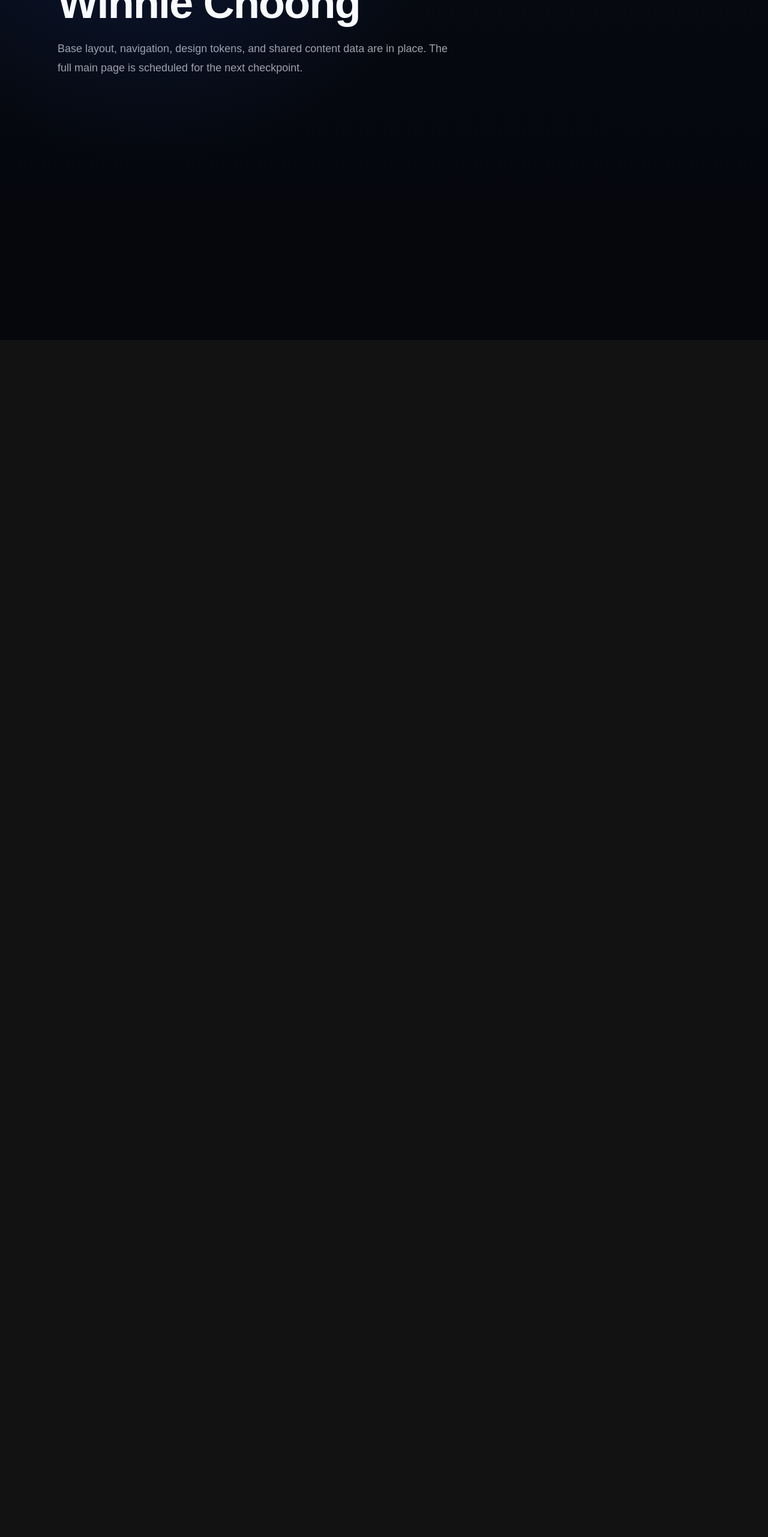
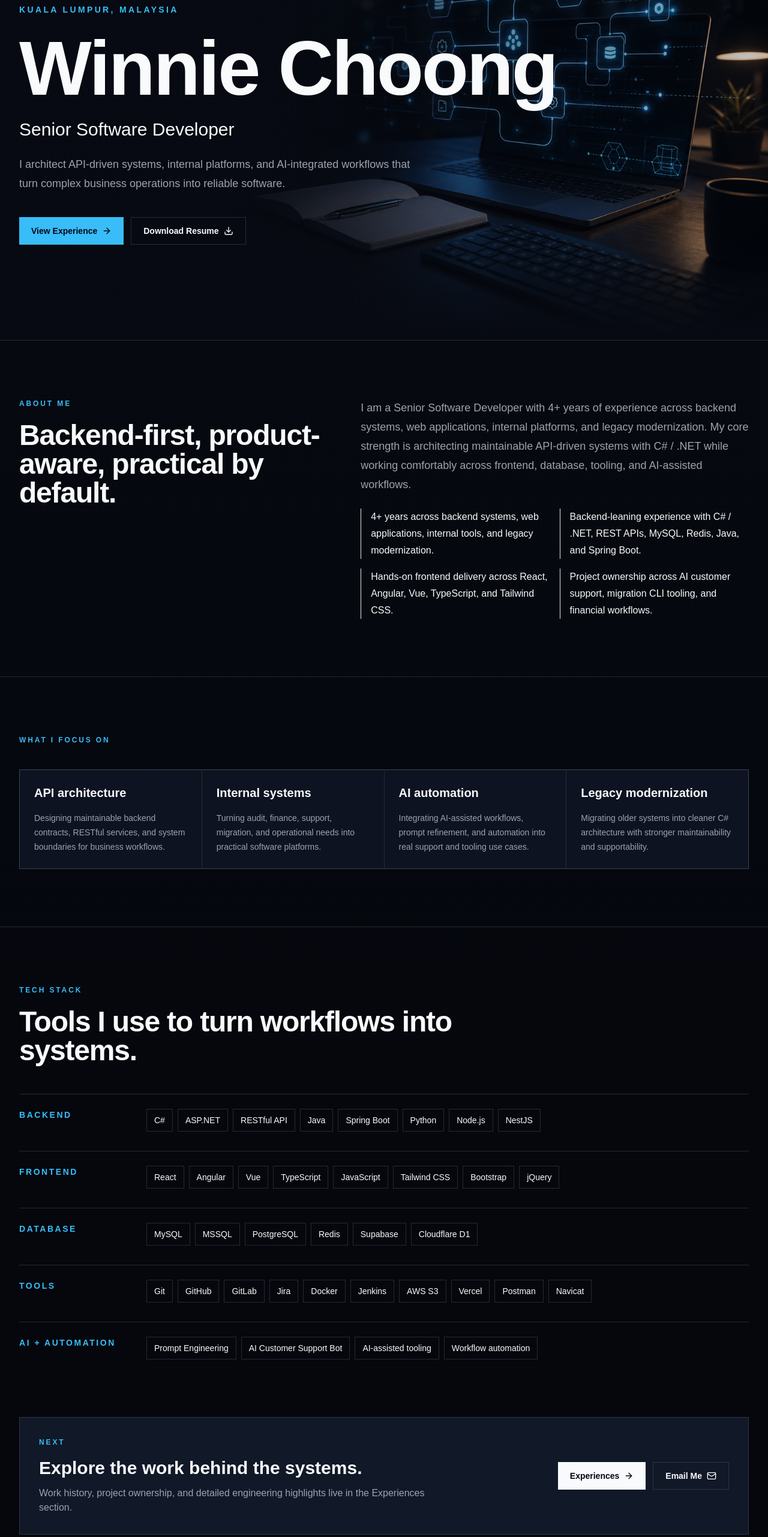
Before and after one commit to winnie080700/winnie080700, a Next.js app: page / in a window 1280 px wide. Shown: the part 234-2797 px from the top of the page at 60% size. Before the commit the page ends 801 px from the top, so only its background shows below. Built offline with nearby package versions, Linux system fonts and the light colour scheme.

Commit message:
Build portfolio main page

```diff
--- a/app/page.tsx
+++ b/app/page.tsx
@@ -1,14 +1,174 @@
+import Image from "next/image";
+import Link from "next/link";
+import { ArrowRight, Download, Mail } from "lucide-react";
+import { focusAreas, homeHighlights, profile, techStack } from "@/data/portfolio";
+
 export default function Home() {
+  const stackGroups = [
+    ["Backend", techStack.backend],
+    ["Frontend", techStack.frontend],
+    ["Database", techStack.database],
+    ["Tools", techStack.tools],
+    ["AI + Automation", techStack.ai],
+  ] as const;
+
   return (
-    <main className="mx-auto min-h-[calc(100svh-5rem)] w-full max-w-6xl px-5 py-20 sm:px-8">
-      <p className="section-kicker">Checkpoint 2</p>
-      <h1 className="mt-6 max-w-4xl text-5xl font-semibold tracking-tight text-portfolio-ink sm:text-7xl">
-        Winnie Choong
-      </h1>
-      <p className="mt-6 max-w-2xl text-lg leading-8 text-portfolio-muted">
-        Base layout, navigation, design tokens, and shared content data are in
-        place. The full main page is scheduled for the next checkpoint.
-      </p>
+    <main>
+      <section className="relative min-h-[calc(100svh-5rem)] overflow-hidden border-b border-portfolio-line">
+        <Image
+          src="/hero-workspace.png"
+          alt="Dark developer workspace with abstract API architecture lines"
+          fill
+          priority
+          className="object-cover object-center"
+          sizes="100vw"
+        />
+        <div className="absolute inset-0 bg-[linear-gradient(90deg,rgba(7,10,18,0.96)_0%,rgba(7,10,18,0.84)_34%,rgba(7,10,18,0.42)_66%,rgba(7,10,18,0.2)_100%)]" />
+        <div className="absolute inset-x-0 bottom-0 h-40 bg-gradient-to-t from-portfolio-background to-transparent" />
+
+        <div className="relative mx-auto flex min-h-[calc(100svh-5rem)] w-full max-w-7xl items-center px-5 py-20 sm:px-8">
+          <div className="max-w-4xl">
+            <p className="text-sm font-semibold uppercase tracking-[0.24em] text-portfolio-accent">
+              {profile.location}
+            </p>
+            <h1 className="mt-6 text-6xl font-semibold tracking-tight text-portfolio-ink sm:text-8xl lg:text-9xl">
+              {profile.name}
+            </h1>
+            <p className="mt-5 max-w-2xl text-2xl font-medium text-portfolio-ink sm:text-3xl">
+              {profile.title}
+            </p>
+            <p className="mt-6 max-w-2xl text-lg leading-8 text-portfolio-muted">
+              I architect API-driven systems, internal platforms, and
+              AI-integrated workflows that turn complex business operations into
+              reliable software.
+            </p>
+            <div className="mt-10 flex flex-col gap-3 sm:flex-row">
+              <Link
+                href="/experiences"
+                className="inline-flex items-center justify-center gap-2 bg-portfolio-accent px-5 py-3 text-sm font-semibold text-slate-950 transition hover:bg-sky-300"
+              >
+                View Experience
+                <ArrowRight className="size-4" aria-hidden="true" />
+              </Link>
+              <Link
+                href={profile.resumePath}
+                className="inline-flex items-center justify-center gap-2 border border-portfolio-line bg-portfolio-background/45 px-5 py-3 text-sm font-semibold text-portfolio-ink backdrop-blur transition hover:border-portfolio-accent hover:text-portfolio-accent"
+              >
+                Download Resume
+                <Download className="size-4" aria-hidden="true" />
+              </Link>
+            </div>
+          </div>
+        </div>
+      </section>
+
+      <section className="mx-auto grid w-full max-w-7xl gap-10 px-5 py-24 sm:px-8 lg:grid-cols-[0.9fr_1.1fr]">
+        <div>
+          <p className="section-kicker">About Me</p>
+          <h2 className="mt-5 text-4xl font-semibold tracking-tight text-portfolio-ink sm:text-5xl">
+            Backend-first, product-aware, practical by default.
+          </h2>
+        </div>
+        <div className="space-y-6 text-lg leading-8 text-portfolio-muted">
+          <p>
+            I am a Senior Software Developer with 4+ years of experience across
+            backend systems, web applications, internal platforms, and legacy
+            modernization. My core strength is architecting maintainable
+            API-driven systems with C# / .NET while working comfortably across
+            frontend, database, tooling, and AI-assisted workflows.
+          </p>
+          <div className="grid gap-4 sm:grid-cols-2">
+            {homeHighlights.map((highlight) => (
+              <div
+                className="border-l border-portfolio-accent/70 pl-4 text-base leading-7 text-portfolio-ink"
+                key={highlight}
+              >
+                {highlight}
+              </div>
+            ))}
+          </div>
+        </div>
+      </section>
+
+      <section className="border-y border-portfolio-line bg-portfolio-soft/70">
+        <div className="mx-auto w-full max-w-7xl px-5 py-24 sm:px-8">
+          <p className="section-kicker">What I Focus On</p>
+          <div className="mt-10 grid gap-px overflow-hidden border border-portfolio-line bg-portfolio-line md:grid-cols-2 lg:grid-cols-4">
+            {focusAreas.map((area) => (
+              <article className="bg-portfolio-soft p-6" key={area.title}>
+                <h3 className="text-xl font-semibold text-portfolio-ink">
+                  {area.title}
+                </h3>
+                <p className="mt-4 text-sm leading-6 text-portfolio-muted">
+                  {area.summary}
+                </p>
+              </article>
+            ))}
+          </div>
+        </div>
+      </section>
+
+      <section className="mx-auto w-full max-w-7xl px-5 py-24 sm:px-8">
+        <div className="max-w-3xl">
+          <p className="section-kicker">Tech Stack</p>
+          <h2 className="mt-5 text-4xl font-semibold tracking-tight text-portfolio-ink sm:text-5xl">
+            Tools I use to turn workflows into systems.
+          </h2>
+        </div>
+        <div className="mt-12 space-y-8">
+          {stackGroups.map(([label, items]) => (
+            <div
+              className="grid gap-5 border-t border-portfolio-line pt-6 lg:grid-cols-[12rem_1fr]"
+              key={label}
+            >
+              <h3 className="text-sm font-semibold uppercase tracking-[0.18em] text-portfolio-accent">
+                {label}
+              </h3>
+              <div className="flex flex-wrap gap-2">
+                {items.map((item) => (
+                  <span
+                    className="border border-portfolio-line bg-portfolio-lift/70 px-3 py-2 text-sm text-portfolio-ink"
+                    key={item}
+                  >
+                    {item}
+                  </span>
+                ))}
+              </div>
+            </div>
+          ))}
+        </div>
+      </section>
+
+      <section className="mx-auto w-full max-w-7xl px-5 pb-24 sm:px-8">
+        <div className="flex flex-col justify-between gap-8 border border-portfolio-line bg-portfolio-lift p-6 sm:p-8 lg:flex-row lg:items-center">
+          <div>
+            <p className="section-kicker">Next</p>
+            <h2 className="mt-4 text-3xl font-semibold text-portfolio-ink">
+              Explore the work behind the systems.
+            </h2>
+            <p className="mt-3 max-w-2xl text-portfolio-muted">
+              Work history, project ownership, and detailed engineering
+              highlights live in the Experiences section.
+            </p>
+          </div>
+          <div className="flex flex-col gap-3 sm:flex-row">
+            <Link
+              href="/experiences"
+              className="inline-flex items-center justify-center gap-2 bg-portfolio-ink px-5 py-3 text-sm font-semibold text-slate-950 transition hover:bg-white"
+            >
+              Experiences
+              <ArrowRight className="size-4" aria-hidden="true" />
+            </Link>
+            <Link
+              href={`mailto:${profile.email}`}
+              className="inline-flex items-center justify-center gap-2 border border-portfolio-line px-5 py-3 text-sm font-semibold text-portfolio-ink transition hover:border-portfolio-accent hover:text-portfolio-accent"
+            >
+              Email Me
+              <Mail className="size-4" aria-hidden="true" />
+            </Link>
+          </div>
+        </div>
+      </section>
     </main>
   );
 }
--- a/components/site-shell.tsx
+++ b/components/site-shell.tsx
@@ -41,6 +41,20 @@ export function SiteShell({ children }: { children: React.ReactNode }) {
             <span>Email</span>
           </Link>
         </div>
+        <nav
+          aria-label="Mobile navigation"
+          className="flex gap-1 overflow-x-auto border-t border-portfolio-line px-5 py-2 sm:px-8 lg:hidden"
+        >
+          {navigation.map((item) => (
+            <Link
+              className="shrink-0 px-3 py-2 text-xs font-medium text-portfolio-muted transition hover:text-portfolio-ink"
+              href={item.href}
+              key={item.href}
+            >
+              {item.label}
+            </Link>
+          ))}
+        </nav>
       </header>
 
       {children}
--- a/data/portfolio.ts
+++ b/data/portfolio.ts
@@ -25,6 +25,36 @@ export const techStack = {
   tools: ["Git", "GitHub", "GitLab", "Jira", "Docker", "Jenkins", "AWS S3", "Vercel", "Postman", "Navicat"],
   ai: ["Prompt Engineering", "AI Customer Support Bot", "AI-assisted tooling", "Workflow automation"],
 };
+
+export const focusAreas = [
+  {
+    title: "API architecture",
+    summary:
+      "Designing maintainable backend contracts, RESTful services, and system boundaries for business workflows.",
+  },
+  {
+    title: "Internal systems",
+    summary:
+      "Turning audit, finance, support, migration, and operational needs into practical software platforms.",
+  },
+  {
+    title: "AI automation",
+    summary:
+      "Integrating AI-assisted workflows, prompt refinement, and automation into real support and tooling use cases.",
+  },
+  {
+    title: "Legacy modernization",
+    summary:
+      "Migrating older systems into cleaner C# architecture with stronger maintainability and supportability.",
+  },
+];
+
+export const homeHighlights = [
+  "4+ years across backend systems, web applications, internal tools, and legacy modernization.",
+  "Backend-leaning experience with C# / .NET, REST APIs, MySQL, Redis, Java, and Spring Boot.",
+  "Hands-on frontend delivery across React, Angular, Vue, TypeScript, and Tailwind CSS.",
+  "Project ownership across AI customer support, migration CLI tooling, and financial workflows.",
+];
 
 export const academic = {
   school: "Tunku Abdul Rahman University College (TARUC / TARUMT)",
```
Also changed, not shown: public/hero-workspace.png (added).
